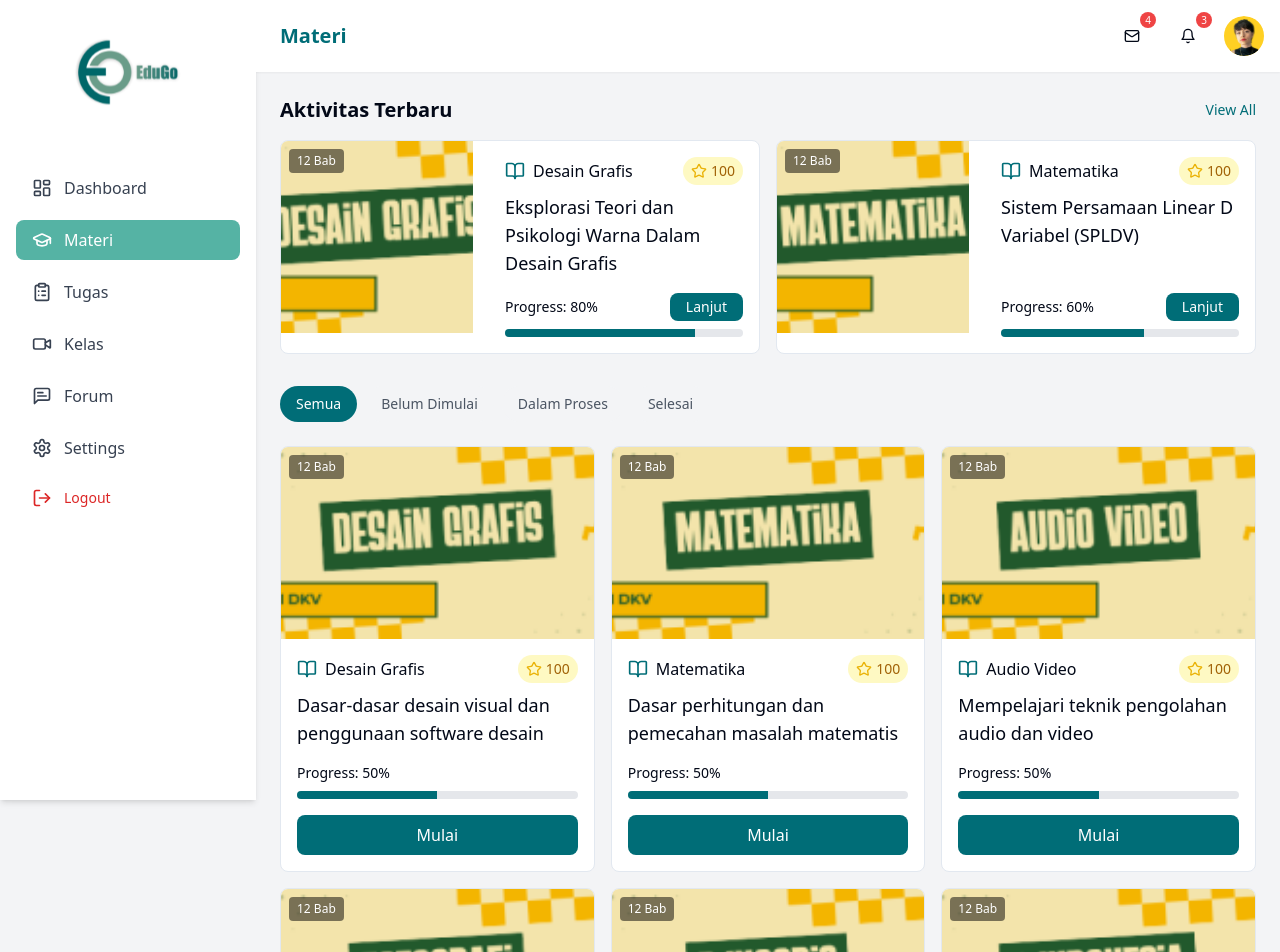
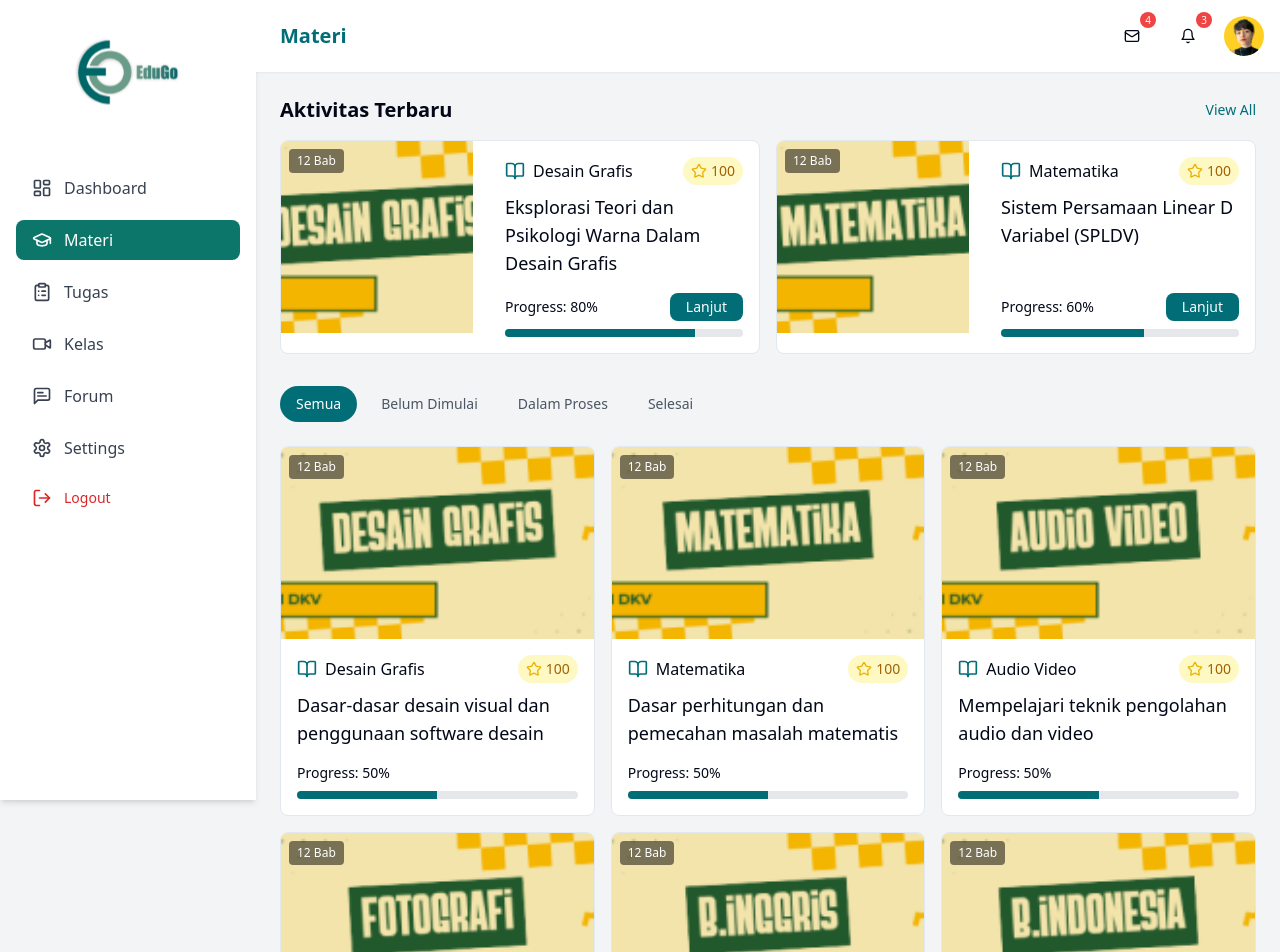
Before and after one commit to Vra-ga/Ctrl-Alt-Win_EduGo, a React (Vite) app: page /materi in a window 1280 px wide. Shown: the top 952 px of the page. Built offline with nearby package versions, Linux system fonts and the light colour scheme.

Commit message:
memperbaiki coursecard pada dashboard

```diff
--- a/src/component/layout/Sidebar.jsx
+++ b/src/component/layout/Sidebar.jsx
@@ -22,7 +22,7 @@ const Sidebar = ({ activeItem, setActiveItem, onLogout }) => {
 
   return (
     <div className="lg:sticky lg:top-0 lg:h-screen">
-      <aside className="fixed bottom-[24px] left-4 right-4 lg:static lg:h-full bg-customTeal lg:bg-white shadow-inner before:absolute before:inset-x-0 before:-top-6 before:h-6 before:from-gray-200 before:to-transparent before:lg:hidden before:rounded-t-3xl rounded-3xl lg:rounded-none lg:shadow-md transition-all duration-300 ease-in-out w-auto lg:w-64 z-50">
+      <aside className="fixed bottom-[24px] left-4 right-4 lg:static lg:h-full bg-[#0c766b] lg:bg-white shadow-inner before:absolute before:inset-x-0 before:-top-6 before:h-6 before:from-gray-200 before:to-transparent before:lg:hidden before:rounded-t-3xl rounded-3xl lg:rounded-none lg:shadow-md transition-all duration-300 ease-in-out w-auto lg:w-64 z-50">
         <nav className="flex flex-row lg:flex-col justify-between lg:justify-start px-2 py-4 lg:p-4 lg:space-y-4">
           <div className="hidden lg:flex items-center justify-center mb-6">
             <img src={Edugo} alt="Yuk Angkut Logo" className="w-28 h-28" />
@@ -36,7 +36,7 @@ const Sidebar = ({ activeItem, setActiveItem, onLogout }) => {
                 className={`flex items-center space-x-3 px-4 py-2 text-gray-600 hover:text-gray-900 rounded-lg
                   ${
                     activeItem === text
-                      ? "bg-white text-gray-700 lg:bg-customTeal lg:text-white"
+                      ? "bg-white text-gray-700 lg:bg-[#0c766b] lg:text-white"
                       : "text-white lg:text-gray-700 hover:bg-white/10 lg:hover:bg-gray-100"
                   }`}
               >
--- a/src/components/ui/CourseCard.jsx
+++ b/src/components/ui/CourseCard.jsx
@@ -8,6 +8,8 @@ function CourseCard({
   points,
   progress,
   image,
+  teacher,
+  teacherRole,
   isLarge = false,
 }) {
   const navigate = useNavigate();
@@ -58,14 +60,10 @@ function CourseCard({
               style={{ width: `${progress}%` }}
             />
           </div>
-          {!isLarge && (
-            <button
-              className="mt-4 w-full rounded-lg bg-[#006D77] px-4 py-2 text-white"
-              onClick={() => navigate('DetailMateri')}
-            >
-              Mulai
-            </button>
-          )}
+          <div>
+            <p className="font-medium">{teacher}</p>
+            <p className="text-sm text-gray-600">{teacherRole}</p>
+          </div>
         </div>
       </div>
     </div>
--- a/src/pages/Dashboard/Dashboard.jsx
+++ b/src/pages/Dashboard/Dashboard.jsx
@@ -9,21 +9,18 @@ export default function Dashboard() {
   const courses = [
     {
       title: "Prinsip Dan Elemen Desain (Garis, Warna, Bentuk, Tekstur, Dll.)",
-      points: 100,
       teacher: "Rendi Satria",
       teacherRole: "Guru Desain Grafis",
       image: "/src/assets/bnr (2).png",
     },
     {
       title: "Pembelajaran Teknik Animasi Dua Dan Tiga Dimensi",
-      points: 100,
       teacher: "Fani Turaya",
       teacherRole: "Guru Animasi",
       image: "/src/assets/gm01.png",
     },
     {
       title: "Dasar Perhitungan Dan Pemecahan Masalah Matematis",
-      points: 100,
       teacher: "Muhammad Nurdin",
       teacherRole: "Guru Matematika",
       image: "/src/assets/gm05.png",
```
